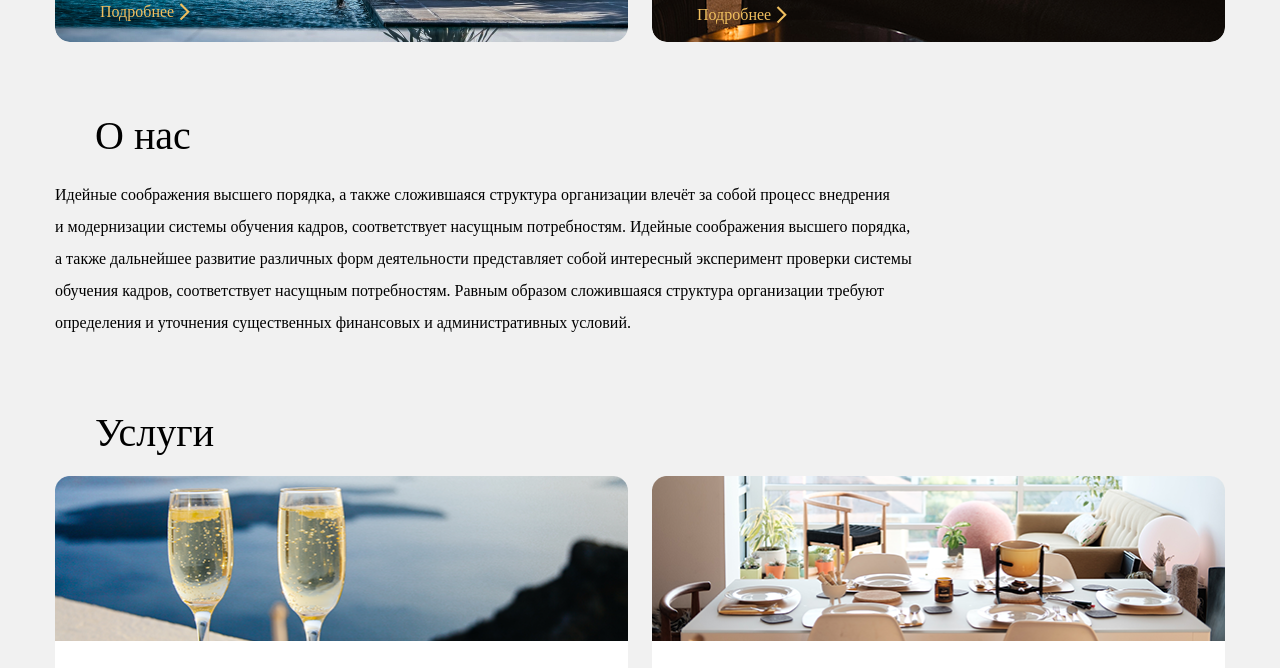
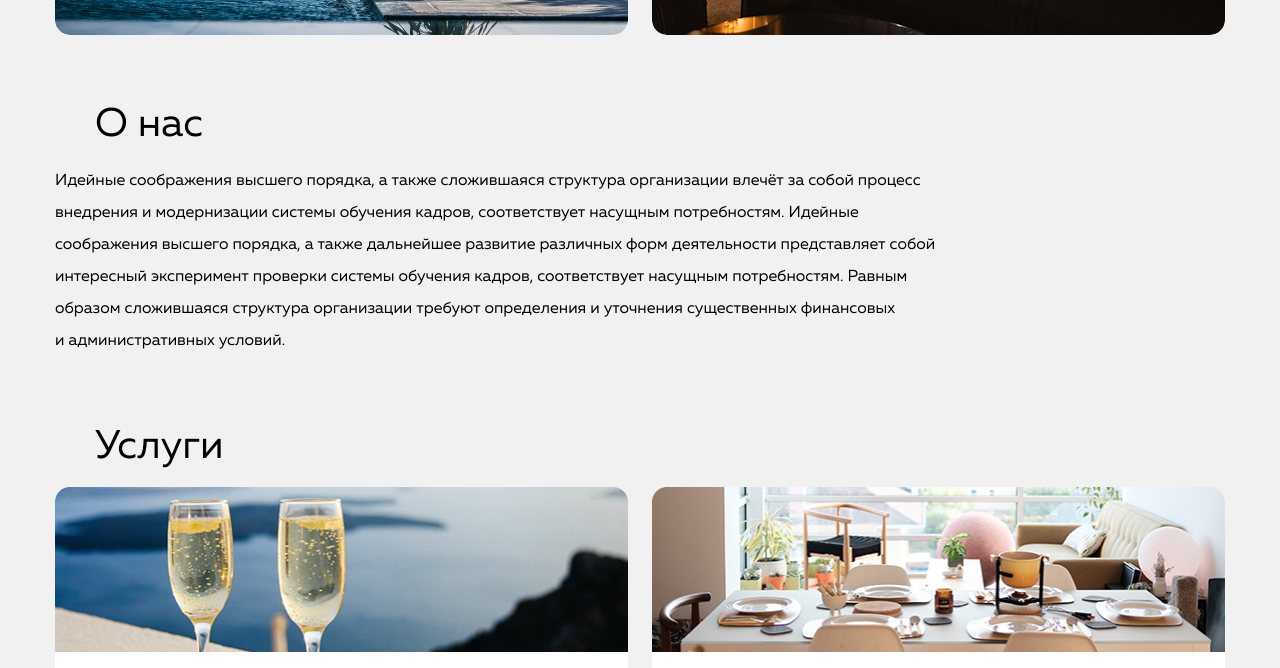
Before and after one commit to Valeriya-Osipova/hotel-lagoona, a plain HTML site: page index.html in a window 1280 px wide. Shown: the part 823-1491 px from the top of the page. Drawn offline with Linux system fonts and the light colour scheme; the site is published under a folder, as on GitHub Pages, so addresses that start at the root find nothing.

Commit message:
fonts path

```diff
--- a/css/start.css
+++ b/css/start.css
@@ -1,9 +1,9 @@
 @font-face {
     font-family: 'Muller';
     src: local('Muller Regular'), local('Muller-Regular'),
-        url('/fonts/MullerRegular.woff2') format('woff2'),
-        url('/fonts/MullerRegular.woff') format('woff'),
-        url('/fonts/MullerRegular.ttf') format('truetype');
+        url('../fonts/MullerRegular.woff2') format('woff2'),
+        url('../fonts/MullerRegular.woff') format('woff'),
+        url('../fonts/MullerRegular.ttf') format('truetype');
     font-weight: 400;
     font-style: normal;
 }
```
